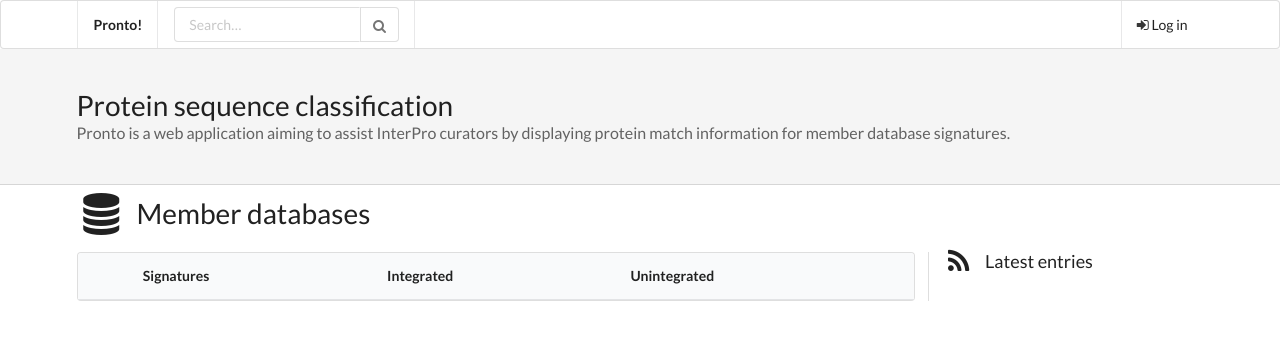
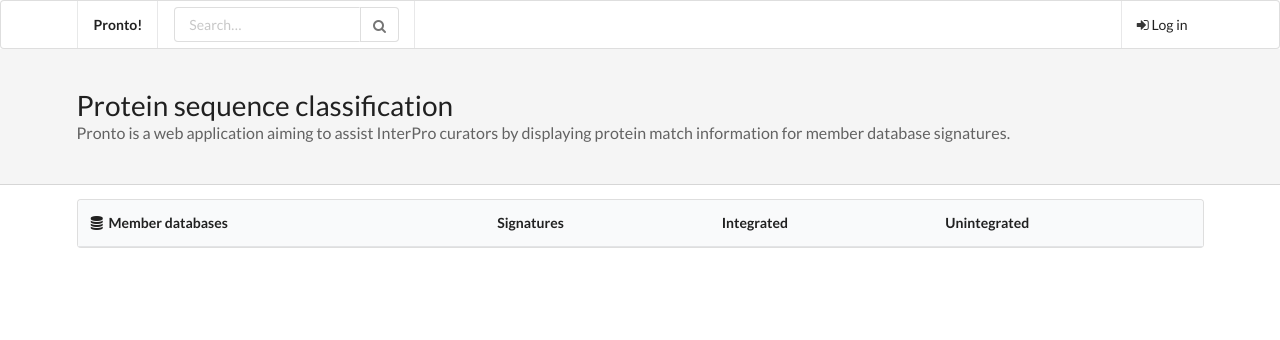
Before and after one commit to ProteinsWebTeam/pronto, a Flask app: page / in a window 1280 px wide. Shown: the top 340 px of the page. Run offline with Flask 2, Linux system fonts and the light colour scheme; data that the repository does not hold is empty.

Commit message:
Do not display feed

```diff
--- a/static/app.js
+++ b/static/app.js
@@ -2154,9 +2154,9 @@ function IndexView() {
             this.renderDatabases(data);
         });
 
-        getJSON('/api/feed?n=10', (data, status) => {
-            this.renderFeed(data);
-        });
+        // getJSON('/api/feed?n=10', (data, status) => {
+        //     this.renderFeed(data);
+        // });
     };
 
     this.renderDatabases = function (data) {
--- a/templates/main.html
+++ b/templates/main.html
@@ -1,16 +1,10 @@
 {% include 'header.html' %}
 
 <section id="index" class="ui container basic vertical hidden segment">
-    <h1 class="ui header">
-        <i class="database icon"></i>Member databases
-    </h1>
-    <div class="ui divided grid">
-        <div class="row">
-            <div class="twelve wide column">
-                <table class="ui compact table">
+    <table class="ui selectable table">
         <thead>
         <tr>
-                        <th></th>
+            <th><i class="database icon"></i>Member databases</th>
             <th>Signatures</th>
             <th>Integrated</th>
             <th>Unintegrated</th>
@@ -20,21 +14,6 @@
 
         </tbody>
     </table>
-            </div>
-
-            <div class="four wide column">
-
-                <h3 class="ui header">
-                    <i class="feed icon"></i>Latest entries
-                </h3>
-
-                <div class="ui feed">
-
-                </div>
-            </div>
-        </div>
-
-    </div>
 </section>
 
 <section id="comparison" class="ui container basic vertical hidden segment">
```
Lines whose indentation alone changed are shown as unchanged.
